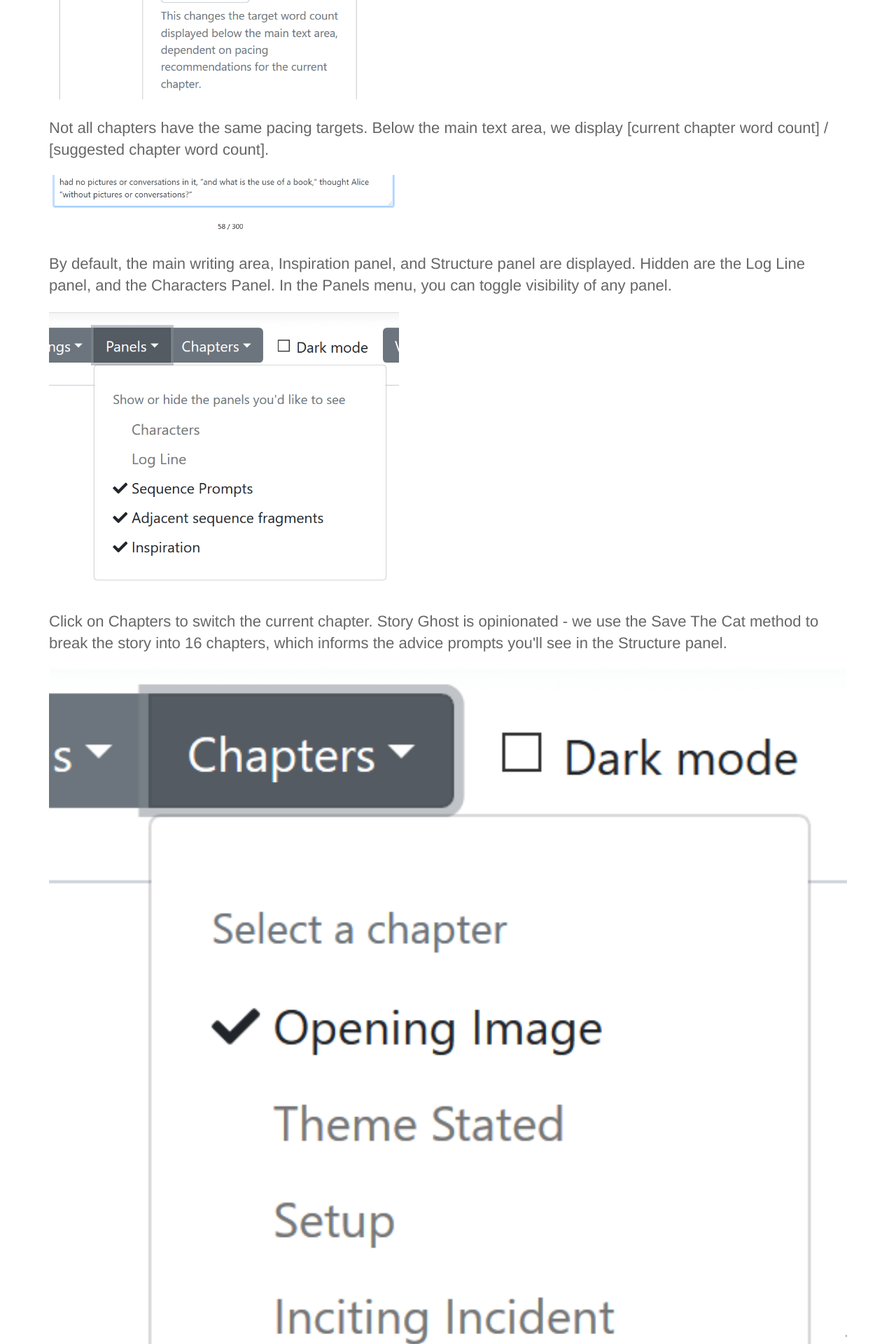
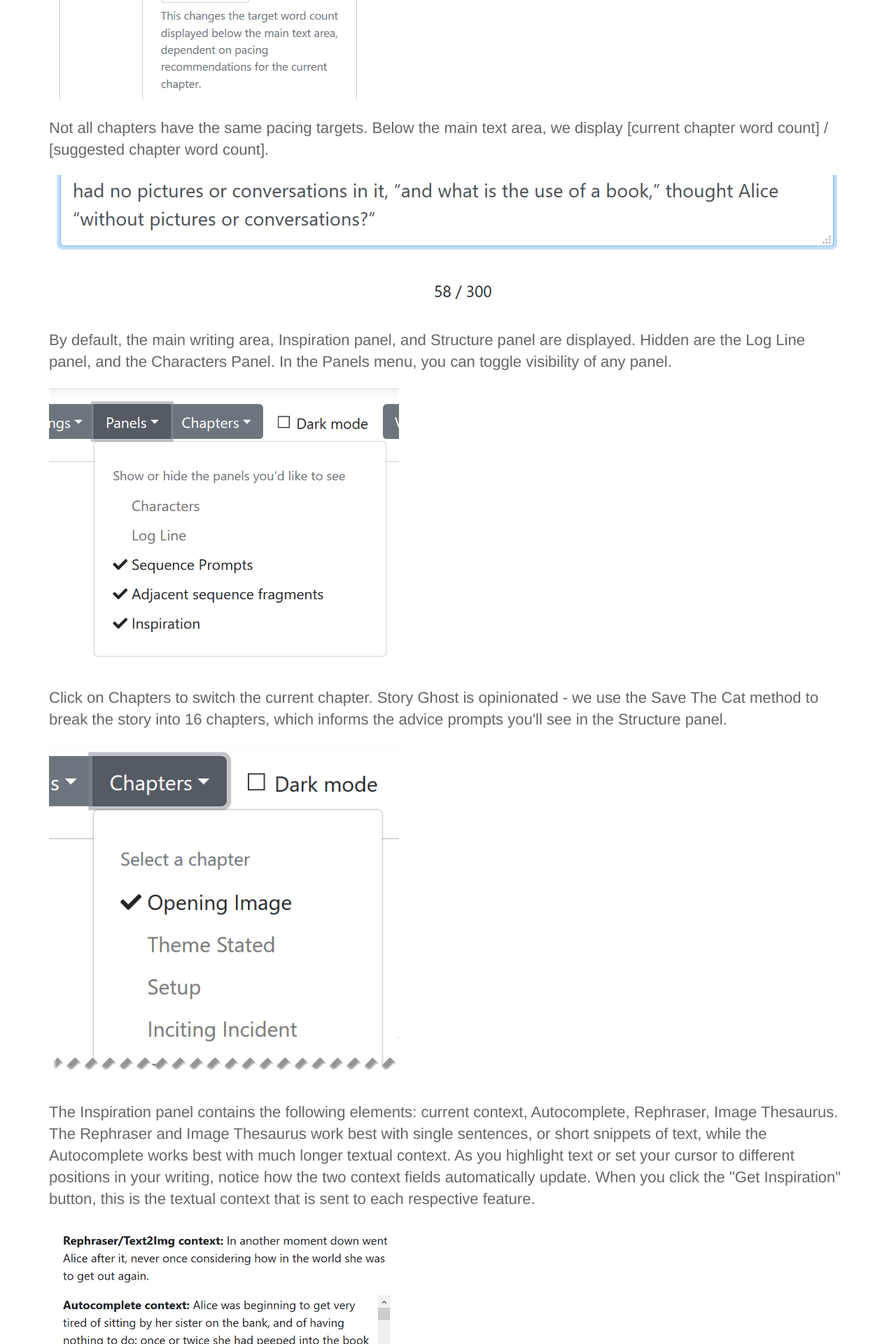
Before and after one commit to headchem/story-ghost, a Jekyll site: the page built from guide.html, in a window 1280 px wide. Shown: the part 1642-3562 px from the top of the page at 70% size. Built offline with Jekyll 4.4.1, drawn with Linux system fonts in a browser that asks for light colours.

Commit message:
adjust guide img widths with css

```diff
--- a/_sass/layout.scss
+++ b/_sass/layout.scss
@@ -173,6 +173,10 @@ blockquote:before {
 
 }
 
-.guide-img {
+.guide-img-sm {
 	max-width: 500px;
 }
+
+.guide-img-lg {
+	max-width: 100%;
+}
--- a/guide.html
+++ b/guide.html
@@ -8,7 +8,7 @@ title: User Guide
 
 <p>Create a new story - enter a target word count.</p>
 
-<img class="guide-img" src="{{ site.baseurl }}/images/guide/new_story.png" alt="screenshot of new story UI" />
+<img class="guide-img-sm" src="{{ site.baseurl }}/images/guide/new_story.png" alt="screenshot of new story UI" />
 
 <p>Rough guidelines for reference:</p>
 
@@ -47,38 +47,38 @@ title: User Guide
 
 <p>You can change the target word count at any time by clicking on the Settings button.</p>
 
-<img class="guide-img" src="{{ site.baseurl }}/images/guide/word_count_settings.png" alt="screenshot of settings word count" />
+<img class="guide-img-sm" src="{{ site.baseurl }}/images/guide/word_count_settings.png" alt="screenshot of settings word count" />
 
 <p>Not all chapters have the same pacing targets. Below the main text area, we display [current chapter word count] / [suggested chapter word count].</p>
 
-<img class="guide-img" src="{{ site.baseurl }}/images/guide/word_count_example.png" alt="screenshot of word count per chapter" />
+<img class="guide-img-lg" src="{{ site.baseurl }}/images/guide/word_count_example.png" alt="screenshot of word count per chapter" />
 
 <p>By default, the main writing area, Inspiration panel, and Structure panel are displayed. Hidden are the Log Line panel, and the Characters Panel. In the Panels menu, you can toggle visibility of any panel.</p>
 
-<img class="guide-img" src="{{ site.baseurl }}/images/guide/panel_visibility_settings.png" alt="screenshot of panel visibility toggle" />
+<img class="guide-img-sm" src="{{ site.baseurl }}/images/guide/panel_visibility_settings.png" alt="screenshot of panel visibility toggle" />
 
 <p>Click on Chapters to switch the current chapter. Story Ghost is opinionated - we use the Save The Cat method to break the story into 16 chapters, which informs the advice prompts you'll see in the Structure panel.</p>
 
-<img src="{{ site.baseurl }}/images/guide/chapter_toggle.png" alt="screenshot of Chapter toggle" />
+<img class="guide-img-sm" src="{{ site.baseurl }}/images/guide/chapter_toggle.png" alt="screenshot of Chapter toggle" />
 
 <p>The Inspiration panel contains the following elements: current context, Autocomplete, Rephraser, Image Thesaurus. The Rephraser and Image Thesaurus work best with single sentences, or short snippets of text, while the Autocomplete works best with much longer textual context. As you highlight text or set your cursor to different positions in your writing, notice how the two context fields automatically update. When you click the "Get Inspiration" button, this is the textual context that is sent to each respective feature.</p>
 
-<img class="guide-img" src="{{ site.baseurl }}/images/guide/inspiration_context.png" alt="screenshot of Inspiration context" />
+<img class="guide-img-sm" src="{{ site.baseurl }}/images/guide/inspiration_context.png" alt="screenshot of Inspiration context" />
 
 <p>At this point, if you are a "pantser" then get writing!</p>
 
 <p>If you are more of a "plotter", then use the Panels menu to hide the Inspiration and Structure tab. Enable the Characters and Log Line panels. Scroll through the options in these panels and fill them out to match as closely as possible to the story you have in mind. It's ok if things don't perfectly match.</p>
 
-<img class="guide-img" src="{{ site.baseurl }}/images/guide/character_and_logline.png" alt="screenshot of Character and Log Line" />
+<img class="guide-img-lg" src="{{ site.baseurl }}/images/guide/character_and_logline.png" alt="screenshot of Character and Log Line" />
 
 <p>Use the Panels menu to hide the Characters and Log Line panel, and show the Structure panel. Click the chapter advice button to expand it. This provides advice that you can copy into the Outline text area. These are starter notes for you to refine and expand into a summary of events and goals for the chapter. Use the Chapters menu to do this for each of your 16 chapters.</p>
 
-<img class="guide-img" src="{{ site.baseurl }}/images/guide/structure_prompt_example.png" alt="screenshot of Structure prompts" />
+<img class="guide-img-sm" src="{{ site.baseurl }}/images/guide/structure_prompt_example.png" alt="screenshot of Structure prompts" />
 
 <p>Toggle on the Inspiration panel, and start writing! Use the Structure Outline to remind you of the chapter's focus. Use the Inspiration tab to quickly generate ideas in support of your Outline goals. Keep an eye on the word count target to compress or expand your writing to meet overall pacing targets.</p>
 
-<img class="guide-img" src="{{ site.baseurl }}/images/guide/inspiration_results.png" alt="screenshot of Inspiration results" />
+<img class="guide-img-lg" src="{{ site.baseurl }}/images/guide/inspiration_results.png" alt="screenshot of Inspiration results" />
 
 <p>Finally, use the Settings menu item to enable the "Is Public" checkbox. Click the "View Story" button and share with your beta readers.</p>
 
-<img class="guide-img" src="{{ site.baseurl }}/images/guide/make_public.png" alt="screenshot of Is Public checkbox" />
+<img class="guide-img-sm" src="{{ site.baseurl }}/images/guide/make_public.png" alt="screenshot of Is Public checkbox" />
```
